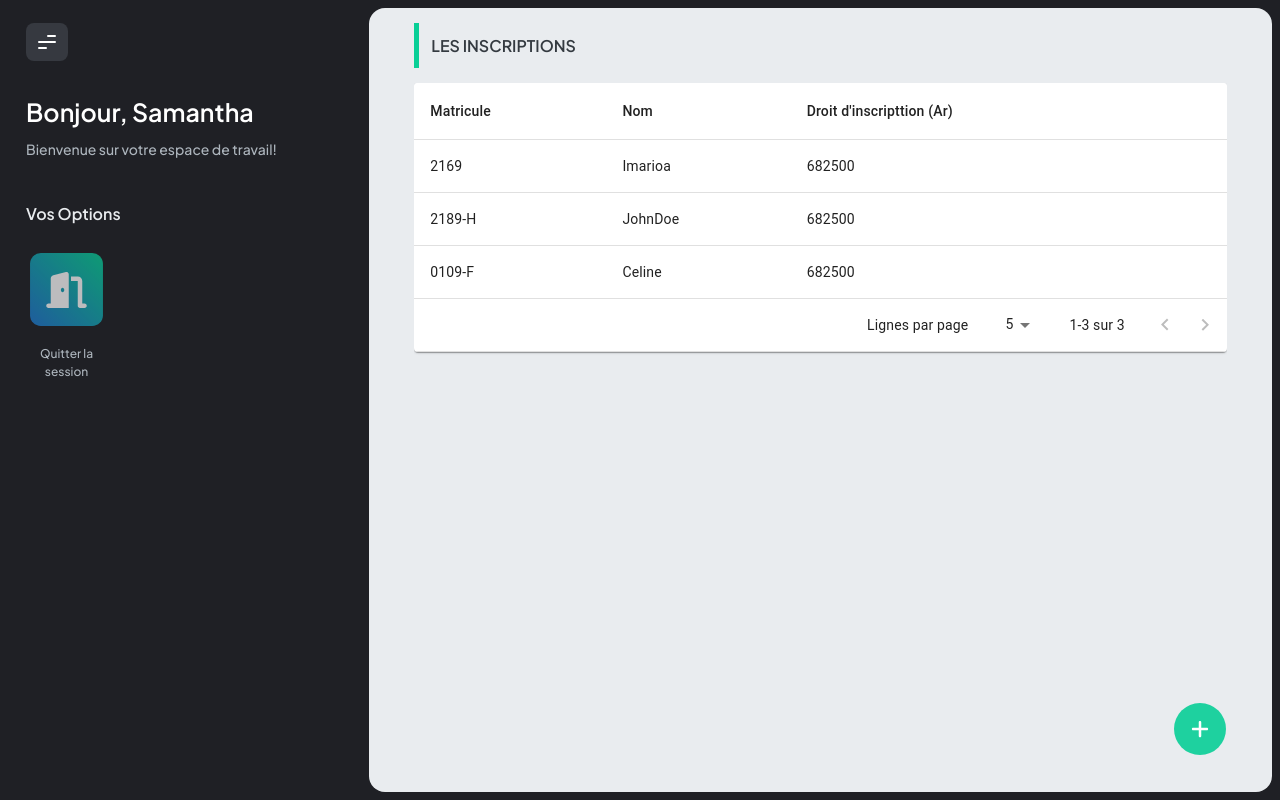
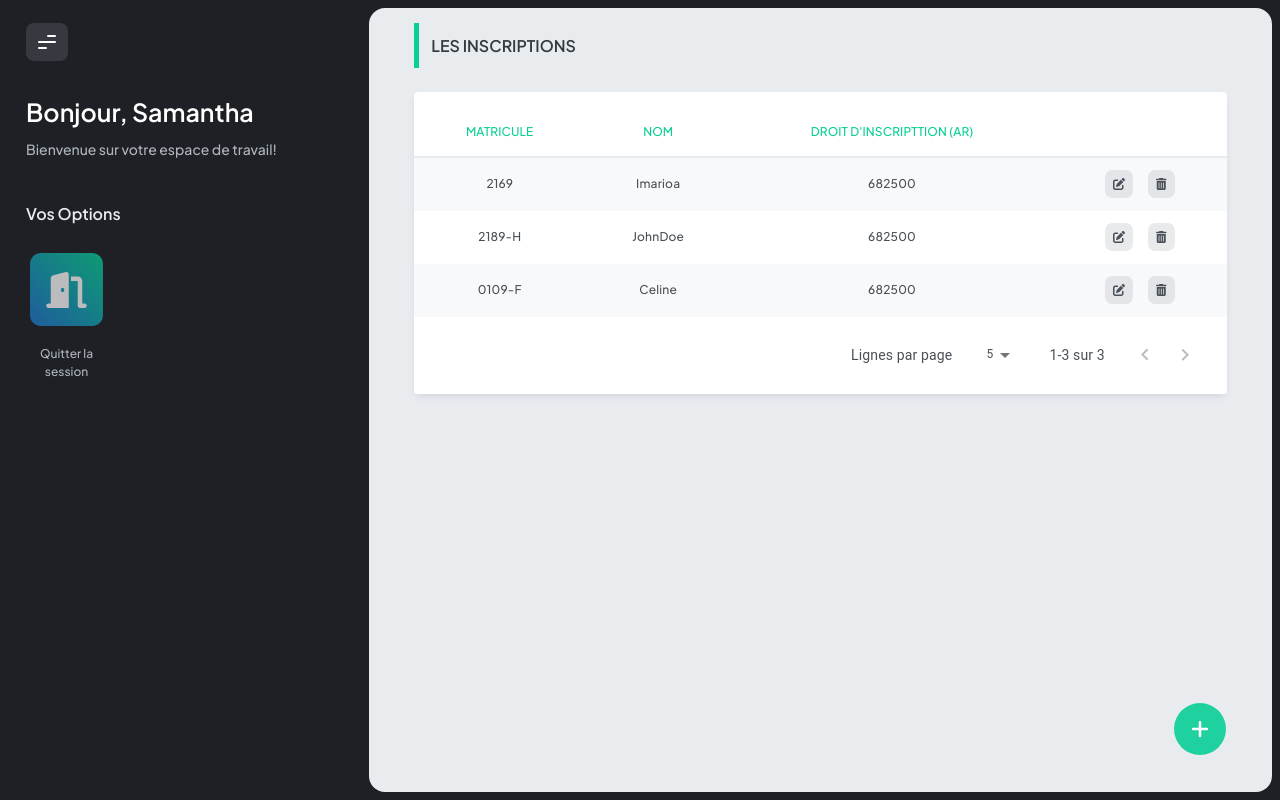
Before and after one commit to Elie-Imario/ABDA-FrontEnd, a React (Vite) app: page / in a window 1280 px wide. Built offline with nearby package versions, Linux system fonts and the light colour scheme.

Commit message:
update mui table

```diff
--- a/src/Pages/Audit/audit_styles.scss
+++ b/src/Pages/Audit/audit_styles.scss
@@ -23,7 +23,7 @@
 .content-body .content-body-body {
   overflow-y: auto;
   height: 55vh;
-  .list-items {
+  .tab-section {
     box-shadow: 0 4px 8px -2px $gray-400;
   }
 }
--- a/src/Pages/Audit/index.tsx
+++ b/src/Pages/Audit/index.tsx
@@ -76,7 +76,7 @@ const Audit = () => {
           </span>
         </div>
         <div className="content-body-body">
-          <div className="list-items">
+          <div className="tab-section">
             <TableContainer component={Paper} className="no-shadow">
               <Table
                 sx={{ minWidth: 500 }}
@@ -151,7 +151,6 @@ const Audit = () => {
                     </TableRow>
                   )}
                 </TableBody>
-                {!loading && (
                 <TableFooter>
                   <TableRow>
                     <TablePagination
@@ -180,7 +179,6 @@ const Audit = () => {
                     />
                   </TableRow>
                 </TableFooter>
-                )}
               </Table>
             </TableContainer>
           </div>
--- a/src/Pages/Inscription/index.tsx
+++ b/src/Pages/Inscription/index.tsx
@@ -35,10 +35,10 @@ const Inscription = () => {
 
   useEffect(() => {
     setLoading(true);
-    setRegistrations(etudiants);
     setTimeout(() => {
       setLoading(false);
     }, 500);
+    setRegistrations(etudiants);
   }, []);
 
   const handleChangePage = (
@@ -64,7 +64,8 @@ const Inscription = () => {
         <div className="title-lead">
           <span>Les inscriptions</span>
         </div>
-        <div className="list-section">
+        <div className="content-body-body">
+          <div className="tab-section">
             <div className={`btn-action ${open ? "hide" : ""}`}>
               <button className="btn-add" onClick={handleClickOpen}>
                 <FontAwesomeIcon icon="plus" size="lg" />
@@ -88,7 +89,7 @@ const Inscription = () => {
                 <TableBody>
                   {loading ? (
                     <TableRow>
-                    <TableCell component="td" colSpan={8} className="bg-dark">
+                      <TableCell component="td" colSpan={4} className="bg-dark">
                         <Bars
                           height="25"
                           width="25"
@@ -113,18 +114,36 @@ const Inscription = () => {
                         <TableCell component="td">
                           {item.droitInscription}
                         </TableCell>
-                      <TableCell component="td"></TableCell>
+                        <TableCell component="td">
+                          <div className="btn_action_group">
+                            <button
+                              className="btn-action"
+                              onClick={() => {
+                                console.log("hello world");
+                              }}
+                            >
+                              <FontAwesomeIcon icon="edit" size="lg" />
+                            </button>
+                            <button
+                              className="btn-action"
+                              onClick={() => {
+                                console.log("hello world");
+                              }}
+                            >
+                              <FontAwesomeIcon icon="trash-can" size="lg" />
+                            </button>
+                          </div>
+                        </TableCell>
                       </TableRow>
                     ))
                   ) : (
                     <TableRow className="text-center text-background">
-                    <TableCell component="td" colSpan={8}>
+                      <TableCell component="td" colSpan={4}>
                         Aucune information disponible
                       </TableCell>
                     </TableRow>
                   )}
                 </TableBody>
-              {!loading && (
                 <TableFooter>
                   <TableRow>
                     <TablePagination
@@ -134,7 +153,7 @@ const Inscription = () => {
                         25,
                         { label: "Tout", value: -1 },
                       ]}
-                      colSpan={8}
+                      colSpan={4}
                       count={Registrations.length}
                       rowsPerPage={rowsPerPage}
                       page={page}
@@ -153,9 +172,9 @@ const Inscription = () => {
                     />
                   </TableRow>
                 </TableFooter>
-              )}
               </Table>
             </TableContainer>
+          </div>
         </div>
       </div>
     </>
--- a/src/Pages/Inscription/inscription_styles.scss
+++ b/src/Pages/Inscription/inscription_styles.scss
@@ -1,4 +1,5 @@
-@import '../../assets/dist/sass/import';
+@import "../../assets/dist/sass/import";
+@import "../../assets/dist/sass/tabStyle";
 
 .modal-limiter {
   position: absolute;
@@ -10,38 +11,38 @@
   height: 100%;
 }
 
-.list-section{
-    .btn-action{
+.content-body-body {
+  margin-top: 1.5rem;
+  .tab-section {
+    box-shadow: 0 4px 8px -2px $gray-400;
+  }
+  .tab-section > .btn-action {
     position: fixed;
     bottom: 45px;
     right: 54px;
     z-index: 999;
-        @include flex($align: center, $justify:center, $gap: 15px);
+    @include flex($align: center, $justify: center, $gap: 15px);
     display: block;
 
-        &.hide{
+    &.hide {
       display: none;
     }
 
-        .btn-add{
+    .btn-add {
       border: none;
       background-color: transparent;
       outline: none;
       color: white;
       cursor: pointer;
-            svg{
-                @include flex($align: center, $justify:center);
+      svg {
+        @include flex($align: center, $justify: center);
         width: 20px;
         height: 20px;
         font-size: 20px;
         padding: 1rem;
         border-radius: 50%;
-                background: rgba($color: $green, $alpha: .9);
+        background: rgba($color: $green, $alpha: 0.9);
       }
     }
-
-    }
-    .list-items{
-        margin: 18px 0;
   }
 }
--- a/src/Pages/index.tsx
+++ b/src/Pages/index.tsx
@@ -6,7 +6,7 @@ import Inscription from "./Inscription";
 const Pages = () => {
   return (
     <React.Suspense>
-      {/* <Audit/> */}
+      {/* <Audit /> */}
       <Inscription />
     </React.Suspense>
   );
```
Also changed, not shown: src/assets/dist/sass/_tabStyle.scss. Lines whose indentation alone changed are shown as unchanged.
